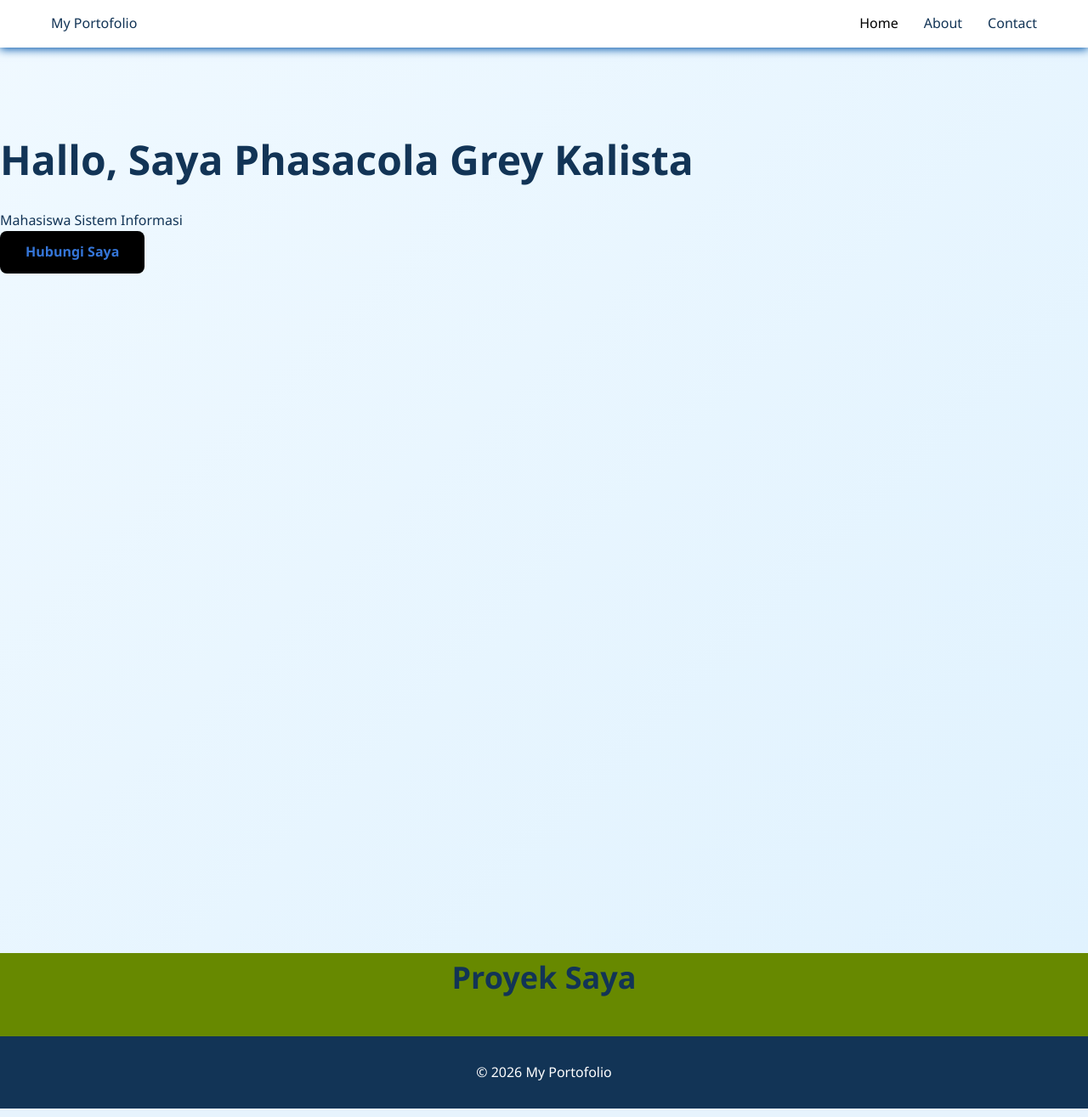
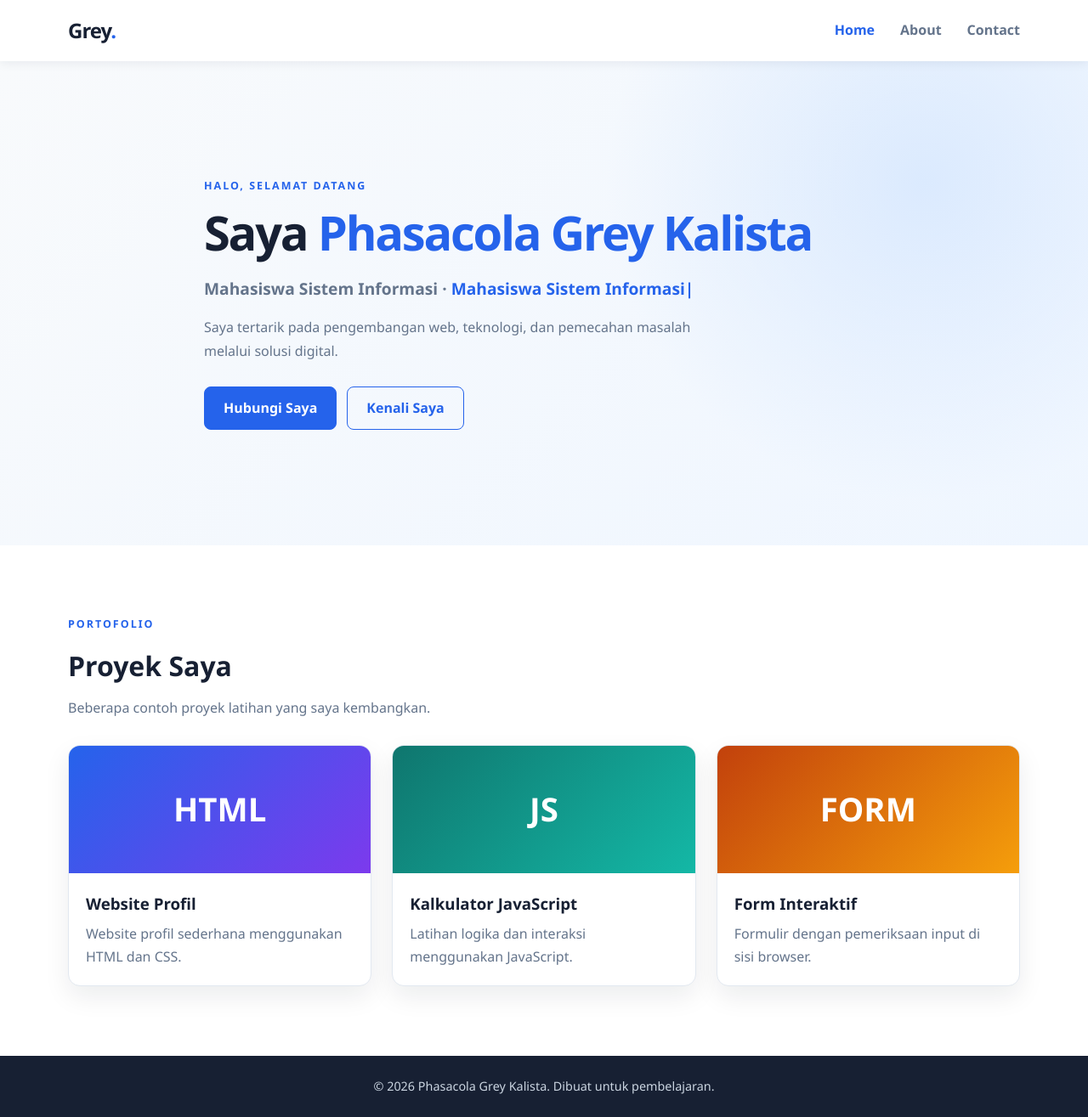
Before and after one commit to Phasacola25/PPWD2026, a PHP site: page /Praktikum7/portofolio/index.html in a window 1280 px wide. Shown: the whole page at 85% size. Run offline with PHP 8.4, Linux system fonts and the light colour scheme.

Commit message:
Add Praktikum 7 File

```diff
--- a/Praktikum7/portofolio/css/style.css
+++ b/Praktikum7/portofolio/css/style.css
@@ -1,83 +1,320 @@
-*{
+/* Gaya utama portofolio */
+:root {
+  --primary: #2563eb;
+  --primary-dark: #1d4ed8;
+  --dark: #172033;
+  --muted: #64748b;
+  --light: #f8fafc;
+  --white: #ffffff;
+  --border: #e2e8f0;
+  --shadow: 0 12px 30px rgba(15, 23, 42, 0.08);
+}
+* {
   margin: 0;
   padding: 0;
   box-sizing: border-box;
 }
-:root{
-    --primary :#000000 ;
-    --dark : #123456 ;
-    --light : #678900  ;
-    --gray: #098765 ;
+html {
+  scroll-behavior: smooth;
 }
-body{
-    font-family : 'Segoe UI', sans-serif;
-    background : var(--light);
-    color : var(--dark);
-    line-height :1.6;
+body {
+  font-family: "Segoe UI", Arial, sans-serif;
+  background: var(--white);
+  color: var(--dark);
+  line-height: 1.7;
 }
-.container{
-    max-width: 1200px;
+a {
+  color: inherit;
+}
+.container {
+  width: min(1120px, calc(100% - 40px));
   margin: 0 auto;
-    padding: 0 20px;
 }
-nav{
-    background: white;
-    box-shadow: 0 2px 10px rgb(5, 88, 171);
-    position: fixed;
-    width: 100%;
+.narrow {
+  max-width: 760px;
+}
+.site-header {
+  position: sticky;
   top: 0;
+  z-index: 100;
+  background: rgba(255, 255, 255, 0.96);
+  box-shadow: 0 2px 12px rgba(15, 23, 42, 0.07);
+  backdrop-filter: blur(10px);
 }
-nav .container{
+.navbar {
+  min-height: 72px;
   display: flex;
+  align-items: center;
   justify-content: space-between;
-    align-items: center;
-    padding: 15px 20px;
+}
+.logo {
+  color: var(--dark);
+  text-decoration: none;
+  font-size: 1.5rem;
+  font-weight: 800;
+  letter-spacing: -0.04em;
+}
+.logo span,
+.accent {
+  color: var(--primary);
 }
 .nav-links {
   display: flex;
+  align-items: center;
+  gap: 30px;
   list-style: none;
-    gap: 30px;
 }
-.nav-links a{
+.nav-links a {
   text-decoration: none;
+  color: var(--muted);
+  font-weight: 600;
+  transition: color 0.2s ease;
+}
+.nav-links a:hover,
+.nav-links a.active {
+  color: var(--primary);
+}
+.menu-toggle {
+  display: none;
+  border: 0;
+  background: transparent;
   color: var(--dark);
-    font-weight: 500;
-    transition: color 0.3s;
+  font-size: 1.6rem;
+  cursor: pointer;
 }
-.nav-links a:hover, .nav-links a.active{
-    color:var(--primary);
+.hero {
+  min-height: 570px;
+  display: flex;
+  align-items: center;
+  padding: 100px 0;
+  background:
+    radial-gradient(circle at 85% 25%, #dbeafe 0, transparent 32%),
+    linear-gradient(135deg, #f8fafc, #eff6ff);
 }
-
-.hero{
-    padding: 150px 0 100vh;
-    background: linear-gradient(135deg,#f0f9ff 0%, #e0f2fe 100%);
-    min-height: 100vh;
-    display : flex;
-    align-items: center;
-
+.hero-content {
+  max-width: 800px;
 }
-.hero-content h1{font-size: 48px; margin-bottom: 20px;}
-.hero-content span{ color: var(--primary);}
-.btn{
-    display: inline-block; background: var(--primary); color: rgb(53, 118, 217);
-    padding: 12px 30px; border-radius: 8px; text-decoration: none;
-    font-weight: 600; transition: transform 0.3s, box-shadow 0.3;
+.eyebrow {
+  color: var(--primary);
+  font-size: 0.78rem;
+  font-weight: 800;
+  letter-spacing: 0.16em;
+  margin-bottom: 12px;
 }
-.btn:hover {transform: translateY(-3px);box-shadow:0 10px 20px rgba(37,99,235,0,3);}
-
-.projects h2{text-align: center; font-size:36px; margin-bottom: 40px;}
-.project-grid{
+.hero h1,
+.section h1 {
+  font-size: clamp(2.2rem, 5vw, 3.5rem);
+  line-height: 1.15;
+  letter-spacing: -0.04em;
+  margin-bottom: 18px;
+}
+.hero-subtitle {
+  color: var(--muted);
+  font-size: 1.2rem;
+  font-weight: 600;
+}
+#typing-text {
+  color: var(--primary);
+}
+.typing-cursor {
+  color: var(--primary);
+  animation: blink 0.8s steps(2, start) infinite;
+}
+@keyframes blink {
+  to {
+    visibility: hidden;
+  }
+}
+.hero-description {
+  max-width: 620px;
+  color: var(--muted);
+  margin: 16px 0 28px;
+}
+.hero-actions {
+  display: flex;
+  flex-wrap: wrap;
+  gap: 12px;
+}
+.btn {
+  display: inline-block;
+  border: 1px solid var(--primary);
+  border-radius: 8px;
+  padding: 11px 22px;
+  background: var(--primary);
+  color: var(--white);
+  text-decoration: none;
+  font: inherit;
+  font-weight: 700;
+  cursor: pointer;
+  transition:
+    transform 0.2s,
+    background 0.2s,
+    box-shadow 0.2s;
+}
+.btn:hover {
+  background: var(--primary-dark);
+  transform: translateY(-2px);
+  box-shadow: 0 8px 18px rgba(37, 99, 235, 0.22);
+}
+.btn-outline {
+  background: transparent;
+  color: var(--primary);
+}
+.btn-outline:hover {
+  color: var(--white);
+}
+.section {
+  padding: 82px 0;
+}
+.section h2 {
+  font-size: 2rem;
+  margin-bottom: 8px;
+}
+.section-intro,
+.lead {
+  color: var(--muted);
+  margin-bottom: 28px;
+}
+.project-grid {
   display: grid;
-    grid-template-columns: repeat(auto-fit, minmax(300px, 1fr));
-    gap:30px
+  grid-template-columns: repeat(auto-fit, minmax(240px, 1fr));
+  gap: 24px;
+  margin-top: 30px;
 }
-.project-card{
-    background: var(--light); border-radius: 10px; padding: 20px;
-    transition: transform 0.3s; cursor: pointer;
+.project-card {
+  overflow: hidden;
+  background: var(--white);
+  border: 1px solid var(--border);
+  border-radius: 14px;
+  box-shadow: var(--shadow);
+  transition:
+    transform 0.25s ease,
+    box-shadow 0.25s ease;
 }
-.project-card-hover {transform: translateY(-10px);}
-.project-card img{width: 100%; height: 200px; object-fit: cover; border-radius: 8px;}
-
-footer{
-    background: var(--dark); color: white; text-align: center; padding: 30px;
+.project-card:hover {
+  transform: translateY(-7px);
+  box-shadow: 0 18px 36px rgba(15, 23, 42, 0.13);
 }
+.project-art {
+  min-height: 150px;
+  display: grid;
+  place-items: center;
+  color: white;
+  font-size: 2.4rem;
+  font-weight: 800;
+  background: linear-gradient(135deg, #2563eb, #7c3aed);
+}
+.project-card:nth-child(2) .project-art {
+  background: linear-gradient(135deg, #0f766e, #14b8a6);
+}
+.project-card:nth-child(3) .project-art {
+  background: linear-gradient(135deg, #c2410c, #f59e0b);
+}
+.project-copy {
+  padding: 20px;
+}
+.project-copy h3 {
+  margin-bottom: 6px;
+}
+.project-copy p {
+  color: var(--muted);
+}
+.page-main {
+  min-height: calc(100vh - 140px);
+}
+.info-panel {
+  margin: 28px 0;
+  padding: 24px;
+  border: 1px solid var(--border);
+  border-radius: 12px;
+  background: var(--light);
+}
+.info-panel h2 {
+  font-size: 1.25rem;
+  margin-bottom: 12px;
+}
+.feature-list {
+  padding-left: 22px;
+  color: var(--muted);
+}
+.contact-form {
+  display: grid;
+  gap: 18px;
+  padding: 26px;
+  border: 1px solid var(--border);
+  border-radius: 14px;
+  box-shadow: var(--shadow);
+}
+.form-group {
+  display: grid;
+  gap: 6px;
+}
+.form-group label {
+  font-weight: 700;
+}
+.form-group input,
+.form-group select,
+.form-group textarea {
+  width: 100%;
+  padding: 12px 13px;
+  border: 1px solid #cbd5e1;
+  border-radius: 8px;
+  color: var(--dark);
+  background: white;
+  font: inherit;
+}
+.form-group input:focus,
+.form-group select:focus,
+.form-group textarea:focus {
+  outline: 3px solid rgba(37, 99, 235, 0.15);
+  border-color: var(--primary);
+}
+.form-group .invalid {
+  border-color: #dc2626;
+}
+.field-error {
+  min-height: 1em;
+  color: #dc2626;
+}
+.form-status {
+  color: #15803d;
+  font-weight: 700;
+}
+.site-footer {
+  padding: 24px 0;
+  background: var(--dark);
+  color: #cbd5e1;
+  text-align: center;
+  font-size: 0.9rem;
+}
+@media (max-width: 680px) {
+  .menu-toggle {
+    display: block;
+  }
+  .nav-links {
+    display: none;
+    position: absolute;
+    top: 72px;
+    left: 0;
+    right: 0;
+    padding: 18px 20px;
+    background: white;
+    flex-direction: column;
+    align-items: flex-start;
+    gap: 14px;
+    box-shadow: 0 8px 12px rgba(15, 23, 42, 0.08);
+  }
+  .nav-links.open {
+    display: flex;
+  }
+  .hero {
+    min-height: 500px;
+    padding: 76px 0;
+  }
+  .section {
+    padding: 60px 0;
+  }
+  .contact-form {
+    padding: 18px;
+  }
+}
--- a/Praktikum7/portofolio/index.html
+++ b/Praktikum7/portofolio/index.html
@@ -1,39 +1,52 @@
 <!DOCTYPE html>
-<html lang="en">
+<html lang="id">
 <head>
   <meta charset="UTF-8">
   <meta name="viewport" content="width=device-width, initial-scale=1.0">
-    <title>Portofolio Grey</title>
+  <meta name="description" content="Portofolio Phasacola Grey Kalista, mahasiswa Sistem Informasi.">
+  <title>Portofolio Grey | Home</title>
   <link rel="stylesheet" href="css/style.css">
+  <script src="js/main.js" defer></script>
 </head>
 <body>
-    <nav>
-        <div class ="container">
-            <div class="logo">My Portofolio</div>
+  <header class="site-header">
+    <nav class="container navbar" aria-label="Navigasi utama">
+      <a class="logo" href="index.html">Grey<span>.</span></a>
+      <button class="menu-toggle" type="button" aria-label="Buka navigasi" aria-expanded="false">☰</button>
       <ul class="nav-links">
-                <li><a href="index.html" class="active">Home</a></li>
+        <li><a class="active" aria-current="page" href="index.html">Home</a></li>
         <li><a href="about.html">About</a></li>
         <li><a href="contact.html">Contact</a></li>
       </ul>
-        </div>
     </nav>
+  </header>
+
+  <main>
     <section class="hero">
-        <div class="hero-content">
-            <h1> Hallo, Saya Phasacola Grey Kalista<span id='typing-text'></span></h1>
-            <p>Mahasiswa Sistem Informasi</p>
-            <a href="contact.html" class="btn">Hubungi Saya</a>
-        </div>
-    </section>
-    <section class="projects">
-        <div class="container">
-            <h2>Proyek Saya</h2>
-            <div class='project-grid' id='project-grid'>
+      <div class="container hero-content">
+        <p class="eyebrow">HALO, SELAMAT DATANG</p>
+        <h1>Saya <span class="accent">Phasacola Grey Kalista</span></h1>
+        <p class="hero-subtitle">Mahasiswa Sistem Informasi · <span id="typing-text" aria-live="polite">Web Developer</span><span class="typing-cursor" aria-hidden="true">|</span></p>
+        <p class="hero-description">Saya tertarik pada pengembangan web, teknologi, dan pemecahan masalah melalui solusi digital.</p>
+        <div class="hero-actions">
+          <a class="btn" href="contact.html">Hubungi Saya</a>
+          <a class="btn btn-outline" href="about.html">Kenali Saya</a>
         </div>
       </div>
     </section>
-    <footer>
-        <p>&copy; 2026 My Portofolio</p>
-    </footer>
-    <script src="js/main.js"></script>
+
+    <section class="section projects" id="projects">
+      <div class="container">
+        <p class="eyebrow">PORTOFOLIO</p>
+        <h2>Proyek Saya</h2>
+        <p class="section-intro">Beberapa contoh proyek latihan yang saya kembangkan.</p>
+        <div class="project-grid" id="project-grid">
+          <p class="loading-message">Memuat proyek...</p>
+        </div>
+      </div>
+    </section>
+  </main>
+
+  <footer class="site-footer"><div class="container"><p>© <span class="current-year">2026</span> Phasacola Grey Kalista. Dibuat untuk pembelajaran.</p></div></footer>
 </body>
 </html>
--- a/Praktikum7/portofolio/js/main.js
+++ b/Praktikum7/portofolio/js/main.js
@@ -1,49 +1,132 @@
-const typingText = document.getElementById('typing-text');
-const names = ['Phasacola Grey Kalista','Web Developer', 'Mahasiswa SI'];
-let namaIndex = 0;
-let charIndex = 0;
-let isDeleting = false;
+// Script bersama untuk seluruh halaman portofolio.
+document.addEventListener("DOMContentLoaded", () => {
+  // Tahun footer otomatis.
+  document.querySelectorAll(".current-year").forEach((element) => {
+    element.textContent = new Date().getFullYear();
+  });
 
-function typeEffect() {
-    const currentName = names[nameIndex];
-    if (isDeleting){
-        typingText.textContent = currentName.substring(0,charIndex-1);
-        charIndex--;
-    } else {
-        typingText.textContent =currentName.substring(0, charIndex + 1);
-        charIndex++;
+  // Navigasi mobile.
+  const menuToggle = document.querySelector(".menu-toggle");
+  const navLinks = document.querySelector(".nav-links");
+  if (menuToggle && navLinks) {
+    menuToggle.addEventListener("click", () => {
+      const isOpen = navLinks.classList.toggle("open");
+      menuToggle.setAttribute("aria-expanded", String(isOpen));
+      menuToggle.setAttribute("aria-label", isOpen ? "Tutup navigasi" : "Buka navigasi");
+    });
+  }
+
+  // Efek mengetik hanya dijalankan pada halaman yang memiliki elemen target.
+  const typingText = document.getElementById("typing-text");
+  if (typingText) {
+    const words = ["Web Developer", "Mahasiswa Sistem Informasi", "Technology Enthusiast"];
+    let wordIndex = 0;
+    let charIndex = 0;
+    let deleting = false;
+
+    function typeEffect() {
+      const currentWord = words[wordIndex];
+      charIndex += deleting ? -1 : 1;
+      typingText.textContent = currentWord.slice(0, charIndex);
+
+      let delay = deleting ? 55 : 100;
+      if (!deleting && charIndex === currentWord.length) {
+        deleting = true;
+        delay = 1500;
+      } else if (deleting && charIndex === 0) {
+        deleting = false;
+        wordIndex = (wordIndex + 1) % words.length;
+        delay = 350;
+      }
+      window.setTimeout(typeEffect, delay);
+    }
+    typeEffect();
+  }
+
+  // Data proyek dirender hanya jika project-grid tersedia.
+  const projectGrid = document.getElementById("project-grid");
+  if (projectGrid) {
+    const projects = [
+      { title: "Website Profil", description: "Website profil sederhana menggunakan HTML dan CSS.", symbol: "HTML" },
+      { title: "Kalkulator JavaScript", description: "Latihan logika dan interaksi menggunakan JavaScript.", symbol: "JS" },
+      { title: "Form Interaktif", description: "Formulir dengan pemeriksaan input di sisi browser.", symbol: "FORM" }
+    ];
+
+    projectGrid.replaceChildren();
+    projects.forEach((project) => {
+      const card = document.createElement("article");
+      card.className = "project-card";
+
+      const art = document.createElement("div");
+      art.className = "project-art";
+      art.textContent = project.symbol;
+
+      const copy = document.createElement("div");
+      copy.className = "project-copy";
+      const title = document.createElement("h3");
+      title.textContent = project.title;
+      const description = document.createElement("p");
+      description.textContent = project.description;
+
+      copy.append(title, description);
+      card.append(art, copy);
+      projectGrid.appendChild(card);
+    });
+  }
+
+  // Validasi formulir kontak. Data tidak dikirim ke server.
+  const contactForm = document.getElementById("contact-form");
+  if (contactForm) {
+    const fields = ["name", "email", "phone", "subject", "message"];
+    const status = document.getElementById("form-status");
+
+    function showError(fieldName, message) {
+      const field = contactForm.elements[fieldName];
+      const error = document.getElementById(`${fieldName}-error`);
+      field.classList.toggle("invalid", Boolean(message));
+      field.setAttribute("aria-invalid", String(Boolean(message)));
+      if (error) error.textContent = message;
     }
 
-    let delay = isDeleting ? 50:100;
-    if (!isDeleting && charIndex === currentName.length) {
-        delay = 2000;
-        isDeleting = true;
-    } else if (isDeleting && charIndex === 0) {
-        isDeleting = false;
-        nameIndex = (nameIndex + 1)% names.length;
-        delay = 500;
-    }
-    setTimeout(typeEffect, delay);
-}
-typeEffect();
+    contactForm.addEventListener("submit", (event) => {
+      event.preventDefault();
+      let valid = true;
 
-    //
+      fields.forEach((fieldName) => {
+        const field = contactForm.elements[fieldName];
+        const value = field.value.trim();
+        let message = "";
 
-    const projects = [
-        {title: 'Website Profil', desc:' Website Profil dengan HTML & CSS', image:'https://via.placeholder.com/300x200/2563eb/fff?text=profil'},{title:'Kalkulator JS', desc: 'Kalkulator interaktif', image:'https://via.placeholder.com/300x200/2563eb/fff?text=kalkulator'},{title: 'Form Interaktif', desc:'Form pendaftaran dengan validasi', image:'https://via.placeholder.com/300x200/2563eb/fff?text=form'},
-    ];
+        if (!value) {
+          message = "Bagian ini wajib diisi.";
+        } else if (fieldName === "name" && value.length < 3) {
+          message = "Nama minimal terdiri dari 3 karakter.";
+        } else if (fieldName === "email" && !/^[^\s@]+@[^\s@]+\.[^\s@]+$/.test(value)) {
+          message = "Masukkan alamat email yang valid.";
+        } else if (fieldName === "phone" && !/^[0-9+() -]{8,20}$/.test(value)) {
+          message = "Nomor telepon harus 8–20 karakter dan berisi angka atau + ( ) -.";
+        } else if (fieldName === "message" && value.length < 10) {
+          message = "Pesan minimal terdiri dari 10 karakter.";
+        }
 
-   const projectGrid = document.getElementById('project-grid');
-    projects.forEach(project=>{
-        const card = document.createElement('div');
-        card.className = 'project-card';
-        card.innerHTML =`
-        <img src="${project.image}" alt="${project.title}">
-        <h3>${project.title}</h3>
-        <p>${project.desc}</p>
-        `;
-        card.addEventListener('click', ()=> {
-            alert(`Anda memilih proyek:${project.title}`);
-        });
-        projectGrid.appendChild(card);
+        showError(fieldName, message);
+        if (message) valid = false;
+      });
+
+      if (valid) {
+        status.textContent = "Validasi berhasil. Formulir siap diproses (belum dikirim ke server).";
+        contactForm.reset();
+        fields.forEach((fieldName) => showError(fieldName, ""));
+      } else {
+        status.textContent = "Periksa kembali bagian yang masih salah.";
+      }
+    });
+
+    fields.forEach((fieldName) => {
+      contactForm.elements[fieldName].addEventListener("input", () => {
+        showError(fieldName, "");
+        status.textContent = "";
+      });
+    });
+  }
 });
```
Also changed, not shown: Praktikum7/portofolio/about.html (+44 -0 lines), Praktikum7/portofolio/contact.html (+68 -0 lines). Lines whose indentation alone changed are shown as unchanged.
